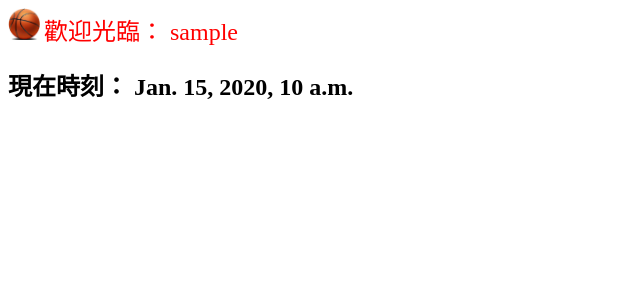
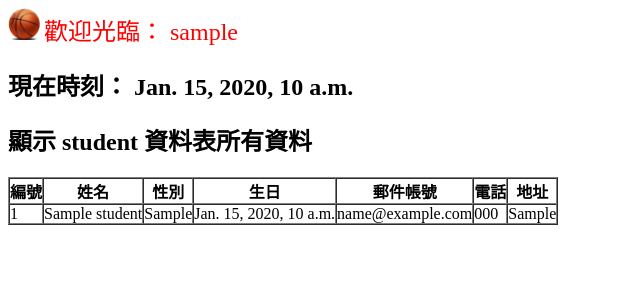
Before and after one commit to jjlin133/students, a Django app: template templates/hello4.html in a window 1280 px wide. Shown: the top 300 px of the page, without its empty margins (0-640 px from the left). Run offline with Django 3.2, Linux system fonts and the light colour scheme; the template is opened without the code that fills it: most values are stand-ins (such as "Sample title", 1, 10 or a date in 2020).

Commit message:
Update hello4.html

```diff
--- a/templates/hello4.html
+++ b/templates/hello4.html
@@ -12,5 +12,23 @@
   	    <span class="info"> 歡迎光臨： {{username}}</span>
         <h2> 現在時刻： {{now}} </h2>
     </div>
+
+    		<h2>顯示 student 資料表所有資料</h2>
+		<table border="1" cellpadding="0" cellspacing="0">
+			<th>編號</th><th>姓名</th><th>性別</th><th>生日</th>
+			<th>郵件帳號</th><th>電話</th><th>地址</th>
+			{% for student in students %}
+				<tr>
+					<td>{{ student.id }} </td>
+					<td>{{ student.cName }} </td>
+					<td>{{ student.cSex}} </td>
+					<td>{{ student.cBirthday }} </td>
+					<td>{{ student.cEmail }} </td>
+					<td>{{ student.cPhone}} </td>
+					<td>{{ student.cAddr }} </td>
+				</tr>
+			{% endfor %}
+		</table>
+
 </body>
 </html>
```
